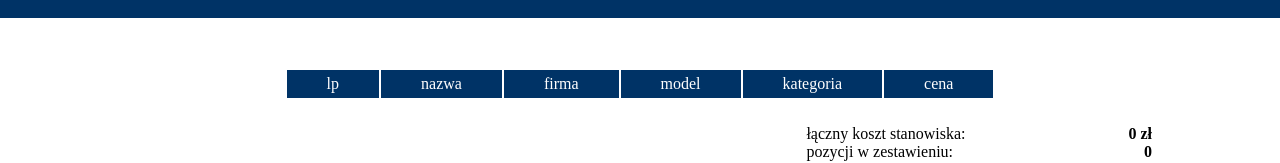
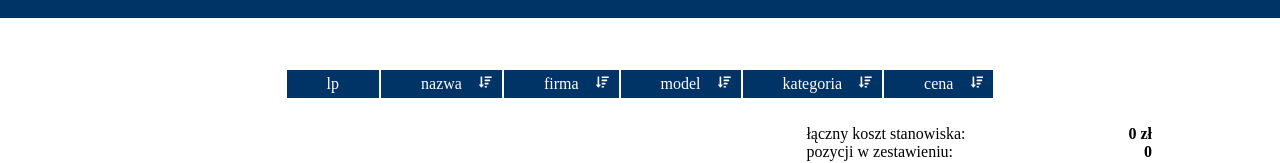
Before and after one commit to juujisai/mdb-task, a React (Create React App) app: page / in a window 1280 px wide. Shown: the part 436-599 px from the top of the page. Built offline with nearby package versions, Linux system fonts and the light colour scheme.

Commit message:
add sorting method for table

```diff
--- a/src/App.css
+++ b/src/App.css
@@ -189,6 +189,7 @@
 
 
 .table-section__th {
+  position: relative;
   padding: 5px 40px;
   background-color: var(--darkBlue);
   color: white;
@@ -258,3 +259,20 @@
   background-color: transparent;
   border: none;
 }
+
+
+/* sort btn */
+.sort-table-btn {
+  position: absolute;
+  right: 10px;
+  top: 50%;
+  transform: translateY(-50%) rotate(0);
+  font-size: 0.8em;
+  transition: .3s;
+  cursor: pointer;
+}
+
+.rotate {
+  transform: translateY(-50%) rotate(180deg);
+
+}
--- a/src/layout/Table.js
+++ b/src/layout/Table.js
@@ -2,10 +2,11 @@ import React from 'react';
 import { connect } from 'react-redux'
 import { AiOutlineEdit, AiOutlineDelete } from 'react-icons/ai'
 import { BsSave } from 'react-icons/bs'
-import { setSumOfComponents, updateList } from '../redux/actions/pcPartsAction'
+import { setSumOfComponents, updateList, updateListWithoutPost } from '../redux/actions/pcPartsAction'
 import { FcCancel } from 'react-icons/fc'
+import { FaSortAmountDown } from 'react-icons/fa'
 
-const Table = ({ pcParts: { listOfComponents, selectCategories }, tools: { editActive }, addSumToReducer, update }) => {
+const Table = ({ pcParts: { listOfComponents, selectCategories }, tools: { editActive }, addSumToReducer, update, updateWithoutPost }) => {
   // active tools state
   const [isEditActive, setIsEditActive] = React.useState(false)
   const [sum, setSum] = React.useState(0)
@@ -124,6 +125,96 @@ const Table = ({ pcParts: { listOfComponents, selectCategories }, tools: { editA
   })
 
 
+  // sorting button
+  const handleSortBtn = (which) => {
+    const element = document.querySelector(`.btn-${which}`)
+    let allEmenents = [...document.querySelectorAll('.sort-table-btn')].filter(item => item !== element)
+    // remove other sortings
+    allEmenents.forEach(item => item.classList.remove('rotate'))
+
+    element.classList.toggle('rotate')
+    // check direction
+    const descending = element.classList.contains('rotate') ? true : false
+    let copy = listOfComponents
+    if (which === 'name') {
+      if (descending) {
+        copy.sort((a, b) => {
+          if (b.name > a.name) { return 1 }
+          if (b.name < a.name) { return -1 }
+          return 0
+        })
+      } else {
+        copy.sort((a, b) => {
+          if (b.name < a.name) { return 1 }
+          if (b.name > a.name) { return -1 }
+          return 0
+        })
+      }
+    }
+    if (which === 'company') {
+      if (descending) {
+        copy.sort((a, b) => {
+          if (b.company > a.company) { return 1 }
+          if (b.company < a.company) { return -1 }
+          return 0
+        })
+      } else {
+        copy.sort((a, b) => {
+          if (b.company < a.company) { return 1 }
+          if (b.company > a.company) { return -1 }
+          return 0
+        })
+      }
+    }
+    if (which === 'model') {
+      if (descending) {
+        copy.sort((a, b) => {
+          if (b.model > a.model) { return 1 }
+          if (b.model < a.model) { return -1 }
+          return 0
+        })
+      } else {
+        copy.sort((a, b) => {
+          if (b.model < a.model) { return 1 }
+          if (b.model > a.model) { return -1 }
+          return 0
+        })
+      }
+    }
+    if (which === 'price') {
+      if (descending) {
+        copy.sort((a, b) => {
+          if (b.price > a.price) { return 1 }
+          if (b.price < a.price) { return -1 }
+          return 0
+        })
+      } else {
+        copy.sort((a, b) => {
+          if (b.price < a.price) { return 1 }
+          if (b.price > a.price) { return -1 }
+          return 0
+        })
+      }
+    }
+    if (which === 'category') {
+      if (descending) {
+        copy.sort((a, b) => {
+          if (b.category > a.category) { return 1 }
+          if (b.category < a.category) { return -1 }
+          return 0
+        })
+      } else {
+        copy.sort((a, b) => {
+          if (b.category < a.category) { return 1 }
+          if (b.category > a.category) { return -1 }
+          return 0
+        })
+      }
+    }
+
+    // update without posting to local storage or further - so it will go back to not sorted one after refreshing
+    updateWithoutPost(copy)
+  }
 
   return (
     <div className='table-section'>
@@ -131,11 +222,11 @@ const Table = ({ pcParts: { listOfComponents, selectCategories }, tools: { editA
         <tbody>
           <tr className='table-section__tr'>
             <th className='table-section__th'>lp</th>
-            <th className='table-section__th'>nazwa</th>
-            <th className='table-section__th'>firma</th>
-            <th className='table-section__th'>model</th>
-            <th className='table-section__th'>kategoria</th>
-            <th className='table-section__th'>cena</th>
+            <th className='table-section__th'>nazwa <span className="sort-table-btn btn-name" onClick={() => handleSortBtn('name')}><FaSortAmountDown /></span></th>
+            <th className='table-section__th'>firma <span className="sort-table-btn btn-company" onClick={() => handleSortBtn('company')}><FaSortAmountDown /></span></th>
+            <th className='table-section__th'>model <span className="sort-table-btn btn-model" onClick={() => handleSortBtn('model')}><FaSortAmountDown /></span></th>
+            <th className='table-section__th'>kategoria <span className="sort-table-btn btn-category" onClick={() => handleSortBtn('category')}><FaSortAmountDown /></span></th>
+            <th className='table-section__th'>cena <span className="sort-table-btn btn-price" onClick={() => handleSortBtn('price')}><FaSortAmountDown /></span></th>
             {
               isEditActive && <th className='table-section__th table-section__th--edit'>edit</th>
             }
@@ -163,7 +254,8 @@ const mapStateToProps = ({ pcParts, tools }) => {
 const mapDispatchToProps = (dispatch) => {
   return {
     addSumToReducer: (sum) => dispatch(setSumOfComponents(sum)),
-    update: (list) => dispatch(updateList(list))
+    update: (list) => dispatch(updateList(list)),
+    updateWithoutPost: (list) => dispatch(updateListWithoutPost(list))
   }
 }
 
--- a/src/redux/actions/pcPartsAction.js
+++ b/src/redux/actions/pcPartsAction.js
@@ -18,3 +18,9 @@ export const SET_SUM_OF_COMPONENTS = 'SET_SUM_OF_COMPONENTS'
 export const setSumOfComponents = (sum) => {
   return { type: SET_SUM_OF_COMPONENTS, payload: sum }
 }
+
+export const UPDATE_LIST_WITHOUT_POST = 'UPDATE_LIST_WITHOUT_POST'
+
+export const updateListWithoutPost = (list) => {
+  return { type: UPDATE_LIST_WITHOUT_POST, payload: list }
+}
--- a/src/redux/reducers/pcPartsReducer.js
+++ b/src/redux/reducers/pcPartsReducer.js
@@ -1,4 +1,4 @@
-import { ADD_NEW_CATEGORY, ADD_ITEM_TO_LIST, UPDATE_LIST, SET_SUM_OF_COMPONENTS } from '../actions/pcPartsAction'
+import { ADD_NEW_CATEGORY, ADD_ITEM_TO_LIST, UPDATE_LIST, SET_SUM_OF_COMPONENTS, UPDATE_LIST_WITHOUT_POST } from '../actions/pcPartsAction'
 
 let s = JSON.parse(window.localStorage.getItem('cat'))
 let x = JSON.parse(window.localStorage.getItem('listOfItems'));
@@ -42,7 +42,12 @@ export const pcPartsReducer = (state = initialStore, action) => {
   if (action.type === SET_SUM_OF_COMPONENTS) {
     return { ...state, sumPriceOfComponents: action.payload }
   }
+  if (action.type === UPDATE_LIST_WITHOUT_POST) {
+    console.log('m')
+    const listOfComponents = [...action.payload]
+    return { ...state, listOfComponents }
 
+  }
 
 
 
```
